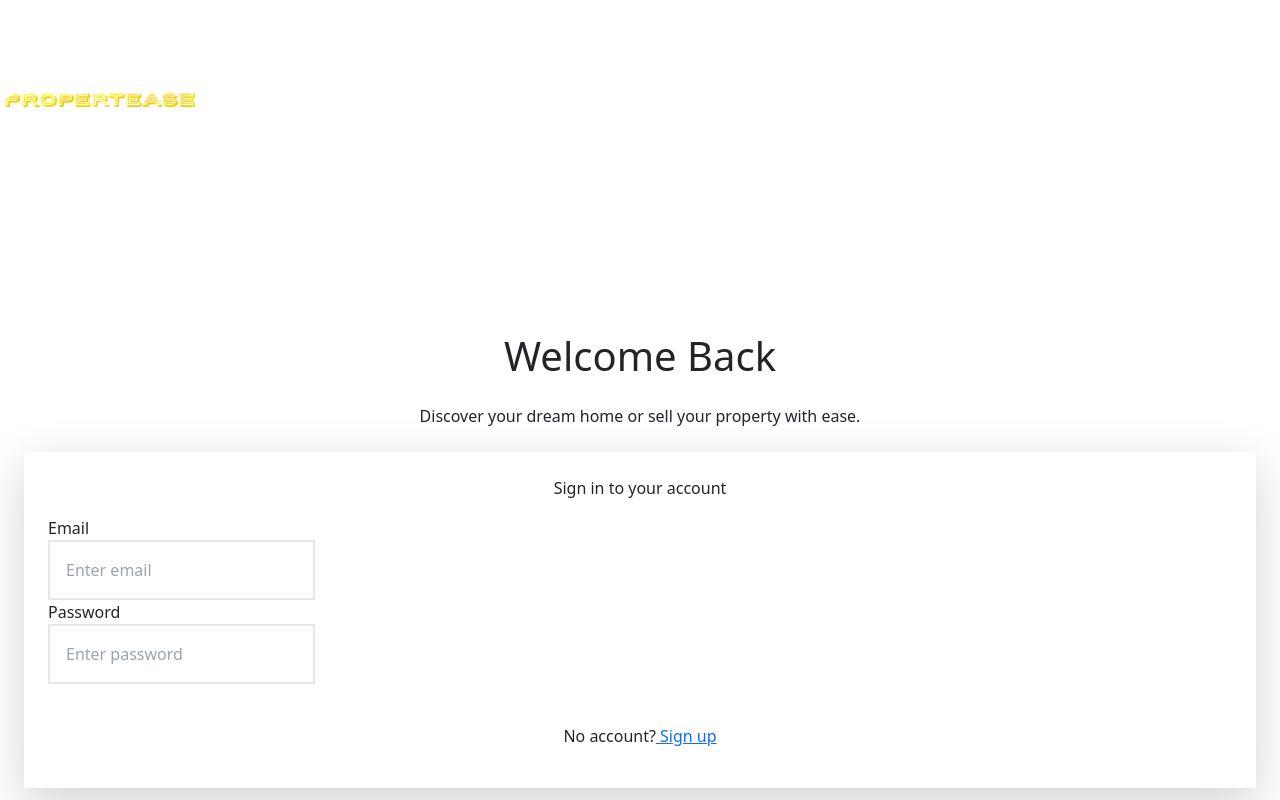
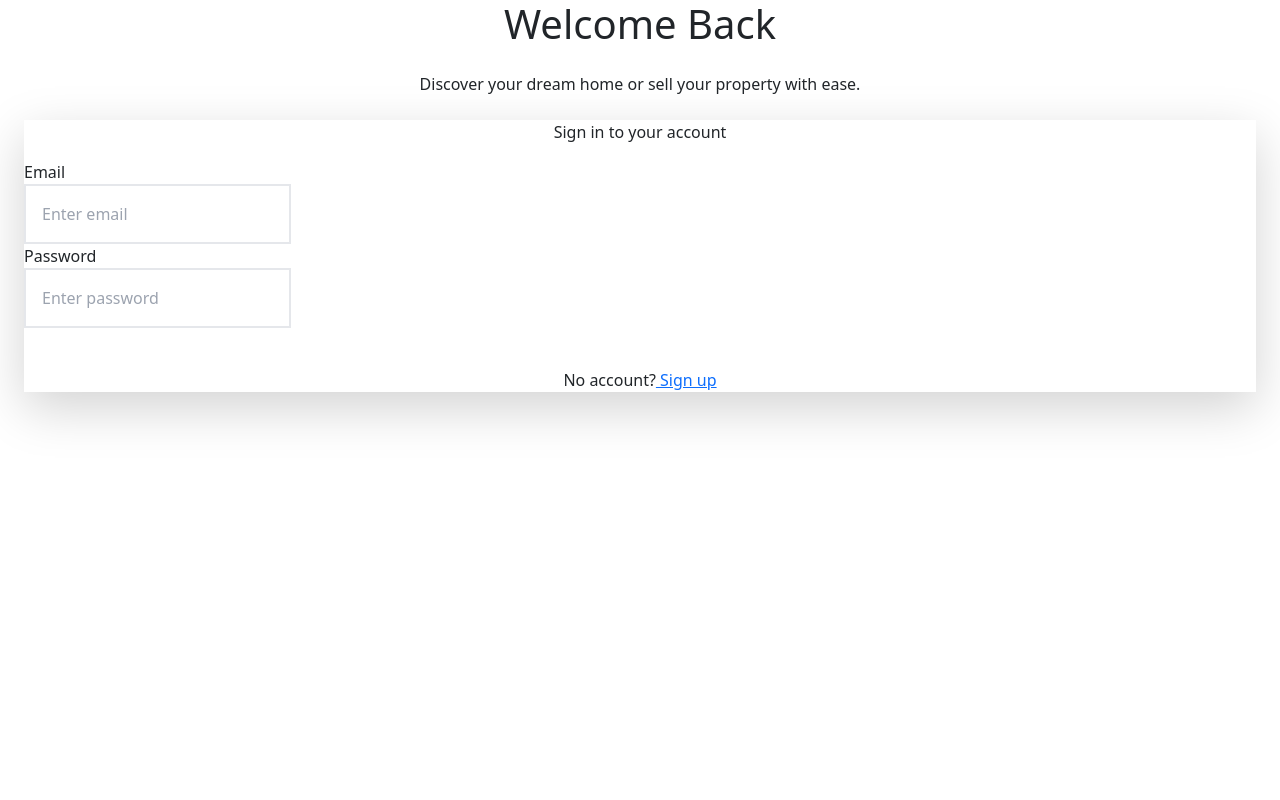
Before and after one commit to AshishKarakoti1/PropertEase, a React (Vite) app in the folder Frontend/: page /login in a window 1280 px wide. Built offline with nearby package versions, Linux system fonts and the light colour scheme.

Commit message:
changed background of login and sign up page

```diff
--- a/Frontend/src/App.jsx
+++ b/Frontend/src/App.jsx
@@ -10,17 +10,16 @@ const App = () => {
   const location = useLocation();
 
   const getBackgroundClass = () => {
-    // if (location.pathname === '/login') {
-    //   return 'bg-blue-300';
-    // }
+    if (location.pathname === '/login' || location.pathname === '/signup') {
+      return 'bg-[url("loginsignUp.jpg")] bg-cover bg-center bg-no-repeat';
+    }
     return 'bg-[url("bg-image.webp")] bg-cover bg-center bg-no-repeat';
   };
 
   return (
     <div className={`min-h-screen w-full flex flex-col ${getBackgroundClass()}`}>
-      <NavBar />
       <Routes>
-        <Route path='/' element={<MiddleSection />} />
+        <Route path='/' element={<><NavBar /><MiddleSection /></>} />
         <Route path='/login' element={<Login />} />
         <Route path='/signup' element={<SignUp />} />
       </Routes>
--- a/Frontend/src/SignUp_Login/Login.jsx
+++ b/Frontend/src/SignUp_Login/Login.jsx
@@ -3,15 +3,17 @@ import { Link } from 'react-router-dom';
 
 const Login = () => {
     return (
-        <div className="mx-auto max-w-screen-xl px-4 py-8 sm:px-6 lg:px-8 bg-white rounded-lg">
-            <div className="mx-auto max-w-lg">
+        <div className="mx-auto max-w-screen-xl px-4 py-8 sm:px-6 lg:px-8 mt-12 mb-0">
+            <div className="relative max-w-lg mx-auto bg-white bg-opacity-80 rounded-lg">
+                <div className="absolute inset-0 bg-white rounded-lg"></div>
+                <div className="relative z-10 p-6">
                     <h1 className="text-center text-2xl font-bold text-indigo-600 sm:text-3xl">Welcome Back</h1>
 
                     <p className="mx-auto mt-4 max-w-md text-center text-gray-500">
                         Discover your dream home or sell your property with ease.
                     </p>
 
-                <form action="#" className="mb-0 mt-4 space-y-4 rounded-lg p-4 shadow-lg sm:p-4 lg:p-6">
+                    <form action="#" className="mb-0 mt-4 space-y-4 rounded-lg shadow-lg sm:p-4 lg:p-6">
                         <p className="text-center text-lg font-medium">Sign in to your account</p>
 
                         <div>
@@ -52,6 +54,7 @@ const Login = () => {
                     </form>
                 </div>
             </div>
+        </div>
     )
 }
 
--- a/Frontend/src/SignUp_Login/SignUp.jsx
+++ b/Frontend/src/SignUp_Login/SignUp.jsx
@@ -3,7 +3,7 @@ import { Link } from 'react-router-dom';
 
 const SignUp = () => {
     return (
-        <div className="mx-auto max-w-screen-xl px-4 py-8 sm:px-6 lg:px-8 bg-white rounded-lg">
+        <div className="mx-auto max-w-screen-xl px-4 py-8 sm:px-6 lg:px-8 bg-white rounded-lg mt-12">
             <div className="mx-auto max-w-lg">
                 <h1 className="text-center text-2xl font-bold text-indigo-600 sm:text-3xl">Get started today</h1>
 
```
Also changed, not shown: Frontend/public/loginsignUp.jpg (added). Lines whose indentation alone changed are shown as unchanged.
